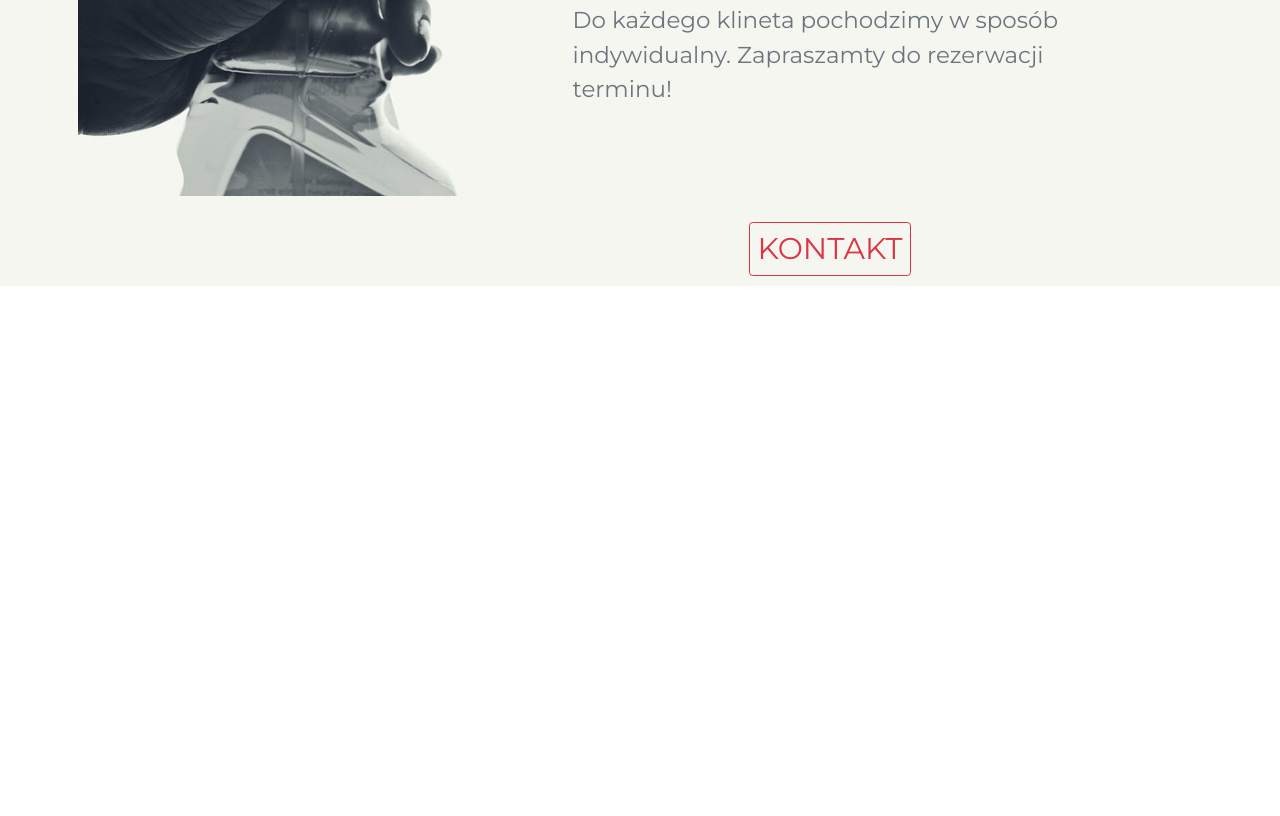
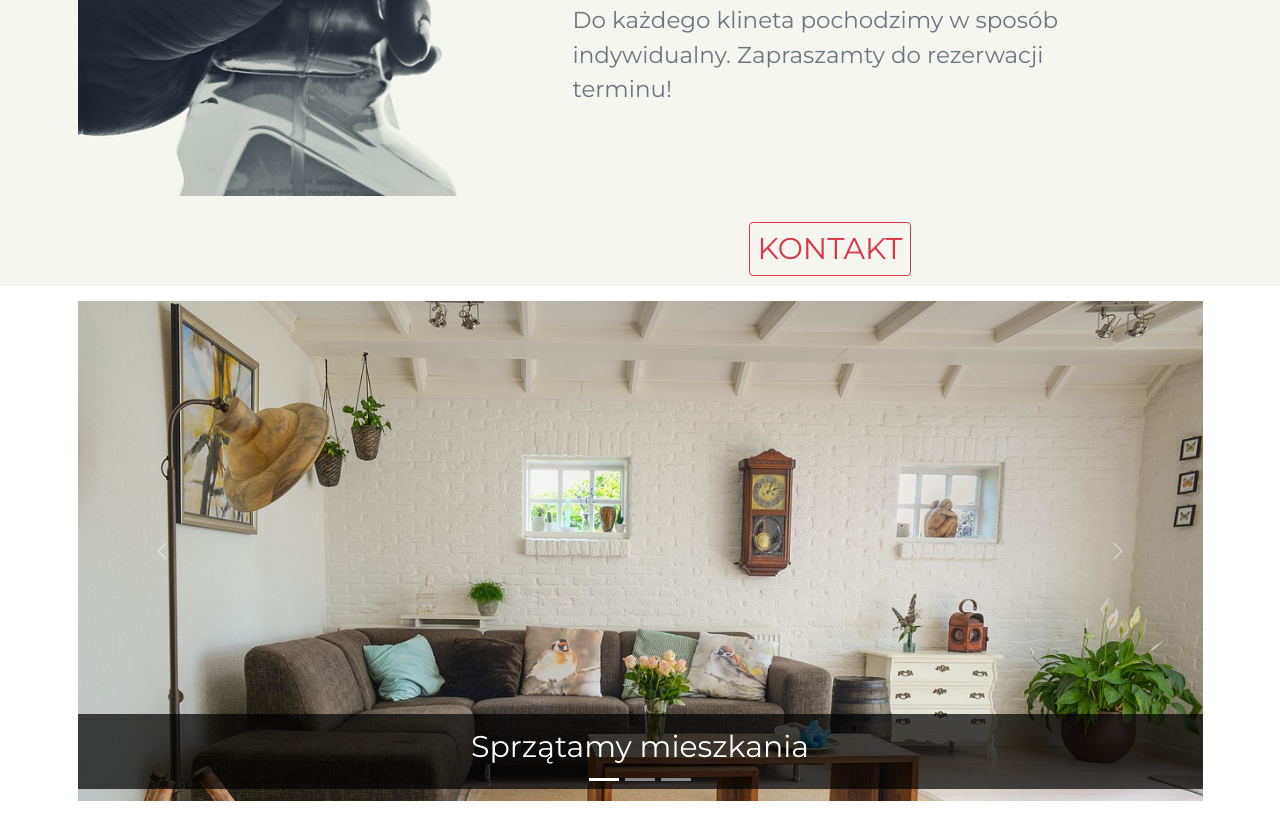
Before and after one commit to Koralek1992/SprzatanieNaZawolanie, a plain HTML site: page index.html in a window 1280 px wide. Shown: the part 1010-1826 px from the top of the page. Before the commit the page ends 1296 px from the top, so only its background shows below. Drawn offline with nearby package versions, Linux system fonts and the light colour scheme.

Commit message:
aboutcompany end

```diff
--- a/index.html
+++ b/index.html
@@ -76,9 +76,9 @@
             </div>
         </section>
         <!-- Wersja deskoptowa -->
-        <section class="about-company2 m-4 d-none">
+        <section class="about-company2 m-4 d-ms-none">
        <div class="container">
-        <div id="carouselExampleCaptions" class="carousel slide" data-bs-ride="false">
+        <div id="carouselExampleCaptions" class="carousel slide d-none d-lg-block d-md-block" data-bs-ride="false" >
             <div class="carousel-indicators">
               <button type="button" data-bs-target="#carouselExampleCaptions" data-bs-slide-to="0" class="active" aria-current="true" aria-label="Slide 1"></button>
               <button type="button" data-bs-target="#carouselExampleCaptions" data-bs-slide-to="1" aria-label="Slide 2"></button>
@@ -116,7 +116,7 @@
        </div>
         </section>
         <!-- Wersja mobilna -->
-        <div class="card-group mb-3 d-lg-none">
+        <div class="card-group mb-3 d-lg-none d-md-none">
             <div class="card m-3">
                 <img src="./img/mieszkanie.jpg" alt="posprzątane mieszkanie">
                 <div class="card-body">
```
